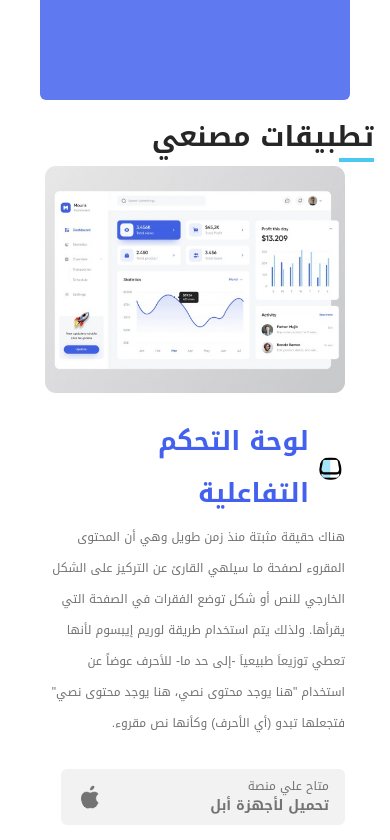
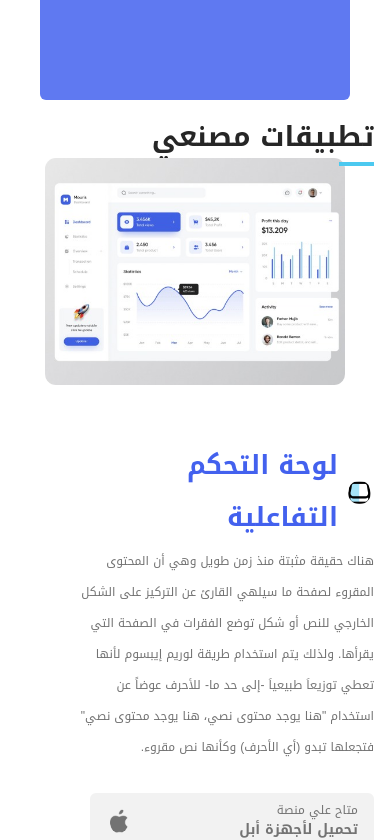
Before and after one commit to Basmaelkhayat/masn3y-task, an Angular app: page / in a window 390 px wide. Shown: the part 3685-4525 px from the top of the page. Built offline with nearby package versions, Linux system fonts and the light colour scheme.

Commit message:
more responsve

```diff
--- a/src/app/about/about.component.sass
+++ b/src/app/about/about.component.sass
@@ -23,6 +23,7 @@
                 width: 1.2em
                 display: flex
                 right: 5.5em
+                margin: 4px auto 0em auto
                 @media screen and (max-width: 769px)
                     right: 2.5rem
                     width: 9%
--- a/src/app/apps/apps.component.sass
+++ b/src/app/apps/apps.component.sass
@@ -1,12 +1,12 @@
 .apps
     background: white
+    padding: 2.5em 9.5em 0em 9.5em
+    @media screen and (max-width: 769px)
+        padding: 0.5em 2.5em 0.5em 2.5em
+    @media screen and (max-width: 450px)
+        padding: 0.5em 1em 0.5em 1em
     .head
         display: flex
-        padding: 2.5em 9.5em 1.5em 9.5em
-        @media screen and (max-width: 769px)
-            padding: 0.5em 2.5em 0.5em 2.5em
-        @media screen and (max-width: 450px)
-            padding: 0.5em 1em 0.5em 1em
         .title
             font-family: 'Noto Kufi Arabic', sans-serif
             font-size: 28px
@@ -23,6 +23,7 @@
                 width: 1.2em
                 display: flex
                 right: 5.5em
+                margin: 4px auto 0em auto
                 @media screen and (max-width: 769px)
                     right: 2.5rem
                     width: 9%
@@ -35,9 +36,7 @@
         flex-wrap: wrap
         margin: auto
         img
-            width: 80%
-            @media screen and (max-width: 1024px)
-                width: 100%
+            width: 100%
             border-radius: 11px
         .card
             max-width: 38.5rem
@@ -52,9 +51,10 @@
             color: #FFF
             &:last-child
                 direction: rtl
-                padding: 0 0 0 6rem
+                padding: 2.5em 0 0 5rem
+                margin-left: auto
                 @media screen and (max-width: 1024px)
-                    padding: 0 0 0 0rem
+                    padding: 2em 0 0 0rem
 
         .card-title
             font-size: 26px
--- a/src/app/newIn/newIn.component.sass
+++ b/src/app/newIn/newIn.component.sass
@@ -22,6 +22,7 @@
                 width: 1.2em
                 display: flex
                 right: 5.5em
+                margin: 4px auto 0em auto
                 @media screen and (max-width: 769px)
                     right: 2.5rem
                     width: 9%
```
